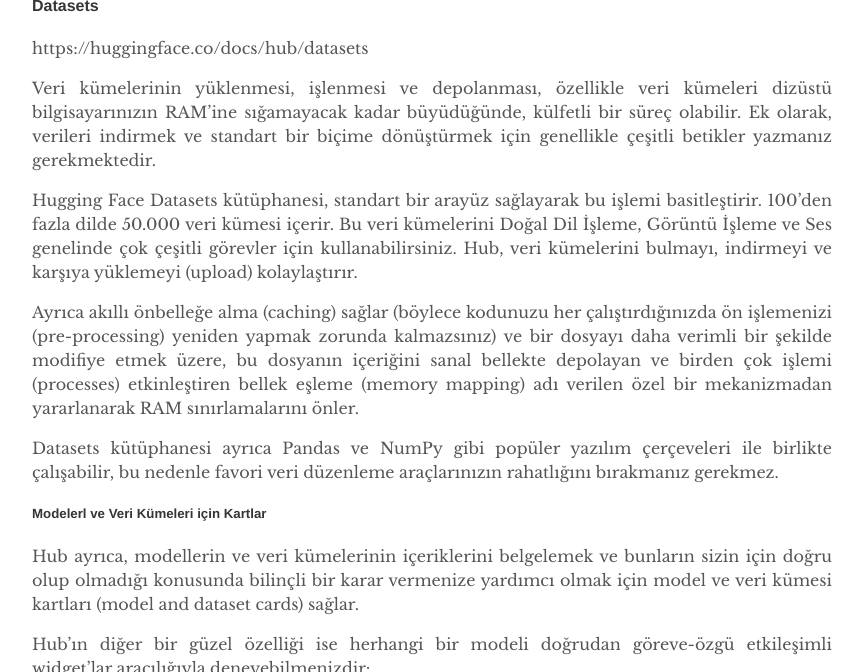
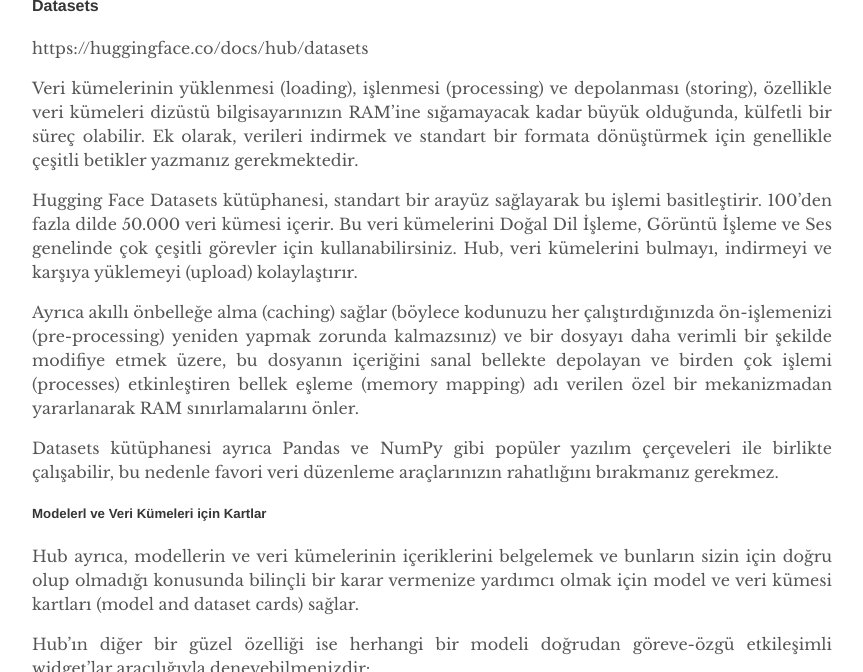
Before and after one commit to mmuratarat/turkish, a Jekyll site: the page built from _posts/2023-08-16-huggingface_intro.md, in a window 1280 px wide and 900 px high, scrolled down 2917 px, cut to the strip 182-854 px from the top of the window. Shown: the whole strip, without its empty margins (208-1071 px from the left). Built offline with Jekyll 4.4.1, drawn with Linux system fonts in a browser that asks for light colours; nearby versions of some CDN libraries; comment, search, counter and statistics services are not loaded.

Commit message:
Update 2023-08-16-huggingface_intro.md

```diff
--- a/_posts/2023-08-16-huggingface_intro.md
+++ b/_posts/2023-08-16-huggingface_intro.md
@@ -47,11 +47,11 @@
 
 https://huggingface.co/docs/hub/datasets
 
-Veri kümelerinin yüklenmesi, işlenmesi ve depolanması, özellikle veri kümeleri dizüstü bilgisayarınızın RAM'ine sığamayacak kadar büyüdüğünde, külfetli bir süreç olabilir. Ek olarak, verileri indirmek ve standart bir biçime dönüştürmek için genellikle çeşitli betikler yazmanız gerekmektedir.
+Veri kümelerinin yüklenmesi (loading), işlenmesi (processing) ve depolanması (storing), özellikle veri kümeleri dizüstü bilgisayarınızın RAM'ine sığamayacak kadar büyük olduğunda, külfetli bir süreç olabilir. Ek olarak, verileri indirmek ve standart bir formata dönüştürmek için genellikle çeşitli betikler yazmanız gerekmektedir.
 
 Hugging Face Datasets kütüphanesi, standart bir arayüz sağlayarak bu işlemi basitleştirir. 100'den fazla dilde 50.000 veri kümesi içerir. Bu veri kümelerini Doğal Dil İşleme, Görüntü İşleme ve Ses genelinde çok çeşitli görevler için kullanabilirsiniz. Hub, veri kümelerini bulmayı, indirmeyi ve karşıya yüklemeyi (upload) kolaylaştırır.
 
-Ayrıca akıllı önbelleğe alma (caching) sağlar (böylece kodunuzu her çalıştırdığınızda ön işlemenizi (pre-processing) yeniden yapmak zorunda kalmazsınız) ve bir dosyayı daha verimli bir şekilde modifiye etmek üzere, bu dosyanın içeriğini sanal bellekte depolayan ve birden çok işlemi (processes) etkinleştiren bellek eşleme (memory mapping) adı verilen özel bir mekanizmadan yararlanarak RAM sınırlamalarını önler.
+Ayrıca akıllı önbelleğe alma (caching) sağlar (böylece kodunuzu her çalıştırdığınızda ön-işlemenizi (pre-processing) yeniden yapmak zorunda kalmazsınız) ve bir dosyayı daha verimli bir şekilde modifiye etmek üzere, bu dosyanın içeriğini sanal bellekte depolayan ve birden çok işlemi (processes) etkinleştiren bellek eşleme (memory mapping) adı verilen özel bir mekanizmadan yararlanarak RAM sınırlamalarını önler.
 
 Datasets kütüphanesi ayrıca Pandas ve NumPy gibi popüler yazılım çerçeveleri ile birlikte çalışabilir, bu nedenle favori veri düzenleme araçlarınızın rahatlığını bırakmanız gerekmez.
 
```
